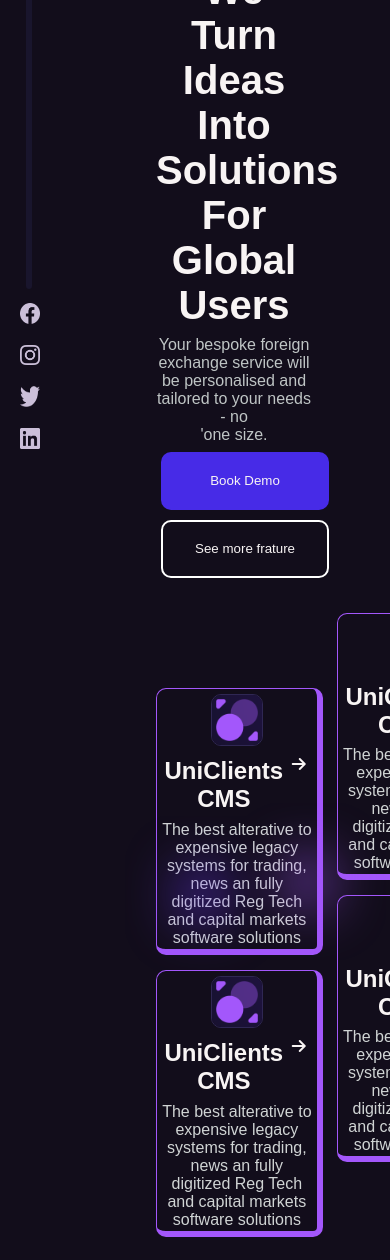
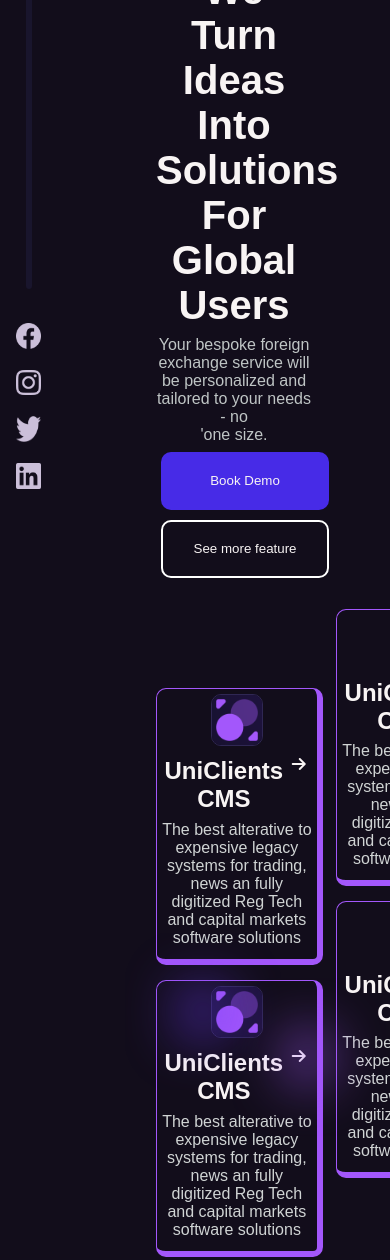
Before and after one commit to tabasshinafrinmeghla/UCT, a plain HTML site: page index.html in a window 390 px wide. Shown: the part 175-1435 px from the top of the page. Drawn offline with Linux system fonts and the light colour scheme.

Commit message:
added all edite

```diff
--- a/index.html
+++ b/index.html
@@ -56,7 +56,7 @@
         <h1 class="hedding">We Turn Ideas Into Solutions For Global Users</h1>
 
         <p class="htag">
-          Your bespoke foreign exchange service will be personalised and
+          Your bespoke foreign exchange service will be personalized and
           tailored to your needs - no <br />
           'one size.
         </p>
@@ -66,7 +66,7 @@
             <button class="btntwo">Book Demo</button>
           </div>
           <div>
-            <button class="btnone">See more frature</button>
+            <button class="btnone">See more feature</button>
           </div>
         </div>
       </div>
--- a/style.css
+++ b/style.css
@@ -153,7 +153,7 @@
   width: 40%;
   height: 60%;
   left: 32%;
-  margin-top: 15%;
+  margin-top: 10%;
   z-index: 1;
 
 }
@@ -162,7 +162,7 @@
   width: 40%;
   height: 60%;
   left: 59%;
-  margin-top: 12%;
+  margin-top: 7%;
   z-index: 1;
 }
 
@@ -212,8 +212,6 @@
   margin: 0%;
   padding: 0%;
   width: 100%;
-
-
 }
 .card_icon{
   color: #fcfdfd;
@@ -222,7 +220,6 @@
   border-radius: 7PX;
   padding: 2PX;
   margin: 5PX;
-
 
 }
 .card_icon:hover{
@@ -285,33 +282,33 @@
   margin-top: 100px;
   display: grid;
   width: 50px;
-  margin-left: 4px;
+
 
 }
 
 .icon_1{
   padding-top: 0%;
-  margin-top: 300px;
-  height: 20.84px;
-  width: 20px;
+  margin-top: 320px;
+  height: 25.84px;
+  width: 25px;
 
 
 }
 
 .icon_2{
   margin-top:20.84px;
-  height: 20.84px;
-  width: 20px;
+  height: 25.84px;
+  width: 25px;
 }
 .icon_3{
   margin-top: 20.84px;
-  height: 20.84px;
-  width: 20px;
+  height: 25.84px;
+  width: 25px;
 }
 .icon_4{
   margin-top: 20.84px;
-  height: 20.84px;
-  width: 20px;
+  height: 25.84px;
+  width: 25px;
 
 }
 .cms{
@@ -332,7 +329,7 @@
   border-style: solid;
   border-color: #A357FB;
   border-radius: 10px;
-  height: 250px;
+  height: 200px;
   width: 100%;
 }
 .trade_logo{
@@ -405,5 +402,40 @@
  .step3{
   margin: 2%;
  }
+ .background_shadow_left{
+
+  width: 40%;
+  height: 60%;
+  margin-top: 45%;
+  z-index: 1;
 
 }
+.background_shadow_right{
+  position: absolute;
+  width: 40%;
+  height: 60%;
+  left: 59%;
+  margin-top: 57%;
+  z-index: 1;
+}
+.card-one{
+  padding-right: 40%;
+  justify-content:space-around ;
+  height: 100%;
+}
+.col_two{
+  padding-left: 3%;
+}
+.card_box{
+  padding: 5px;
+  margin-top: 10%;
+  border-radius: 15px;
+  border-width: 1px 6px 6px 1px;
+  border-style: solid;
+  border-color: #A357FB;
+  border-radius: 10px;
+  height: 260px;
+  width: 100%;
+}
+
+}
```
